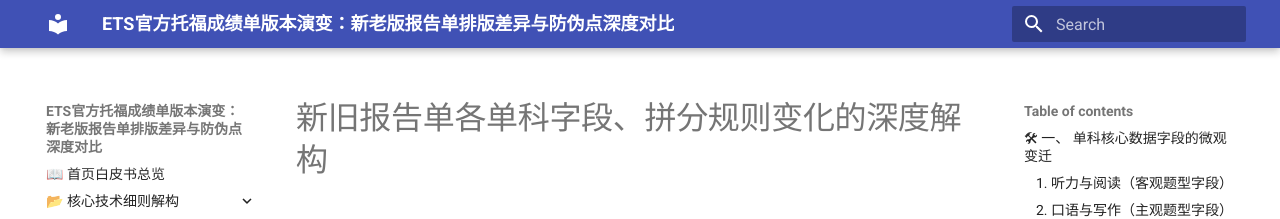
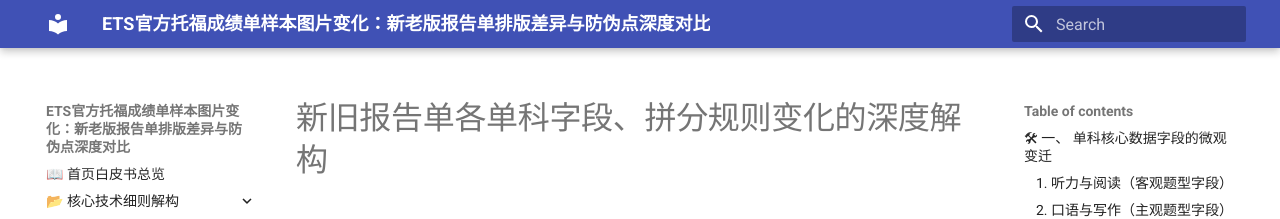
Before and after one commit to yasicj/toefldb, an MkDocs documentation site: the page built from docs/layout_analysis.md, in a window 1280 px wide. Shown: the top 219 px of the page. Built offline with MkDocs 1.6.1 and Material for MkDocs 9.7.7, drawn with Linux system fonts in a browser that asks for light colours.

Commit message:
Update mkdocs.yml

```diff
--- a/mkdocs.yml
+++ b/mkdocs.yml
@@ -1,4 +1,4 @@
-site_name: ETS官方托福成绩单版本演变：新老版报告单排版差异与防伪点深度对比
+site_name: ETS官方托福成绩单样本图片变化：新老版报告单排版差异与防伪点深度对比
 theme:
   name: material
   custom_dir: overrides
```
